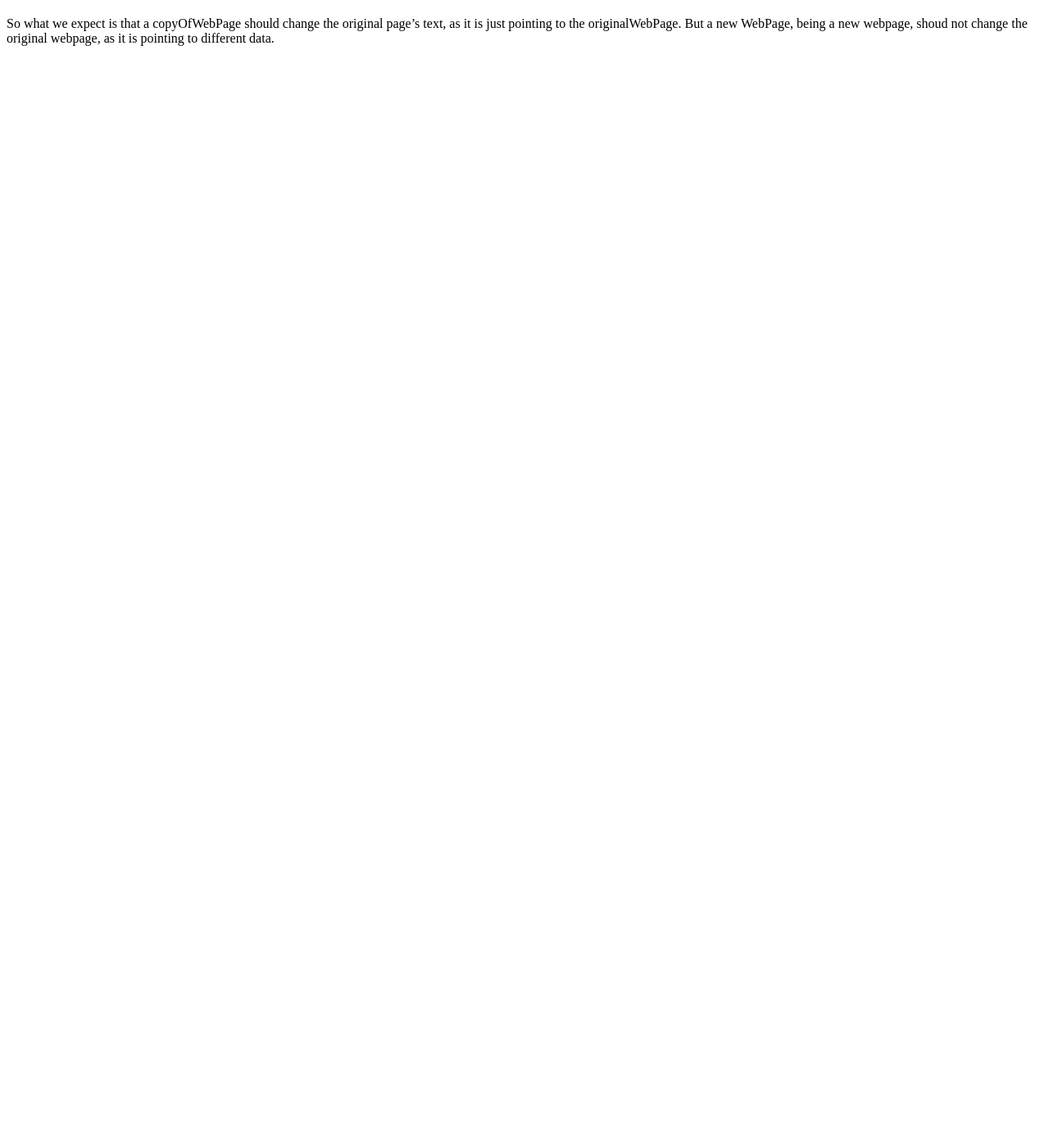
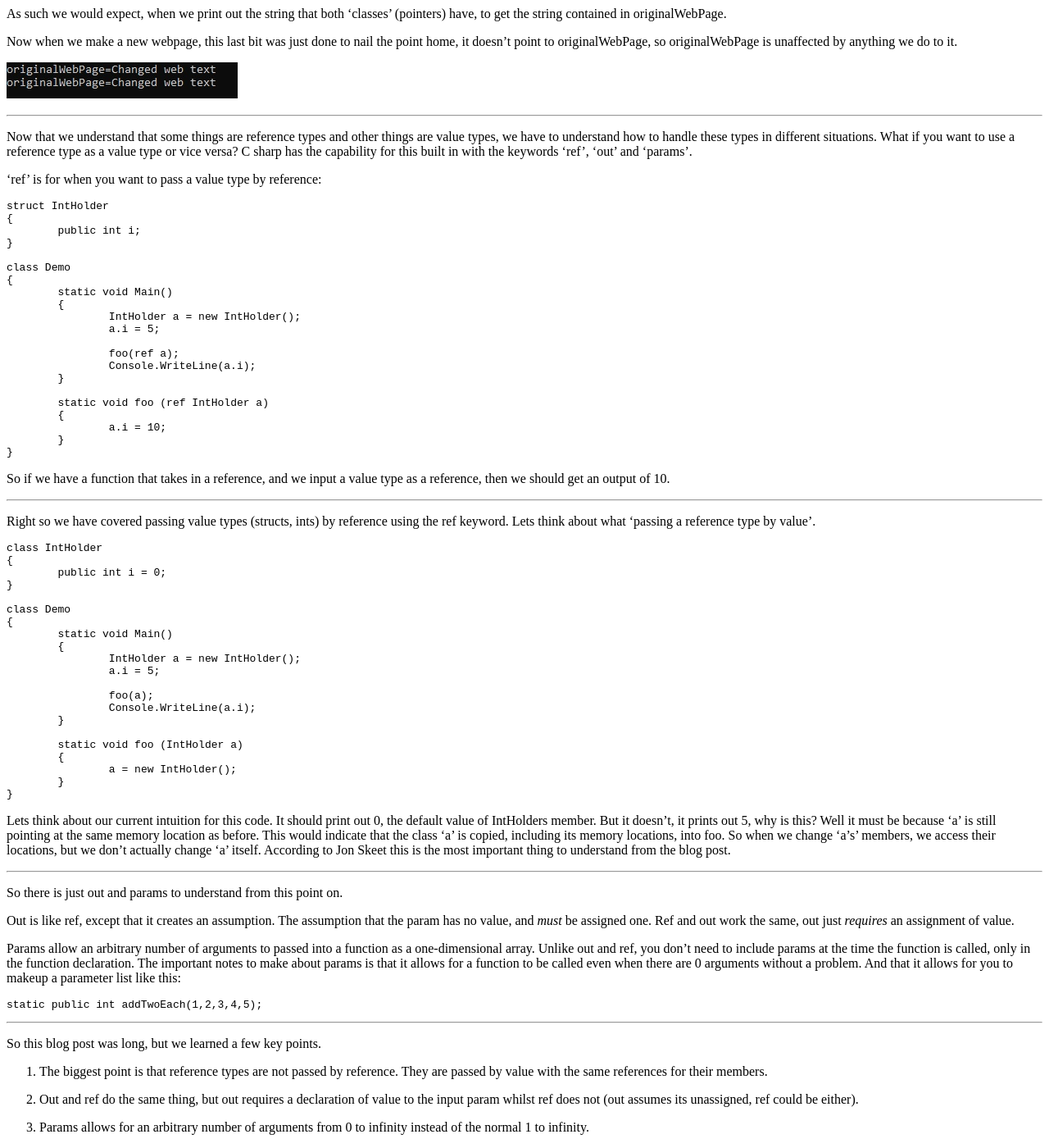
Before and after one commit to mldelaney94/mldelaney94.github.io, a Jekyll site: the page built from _posts/2019-02-20-ref-value-types.markdown, in a window 1280 px wide and 1400 px high, scrolled down 1334 px. Shown: the whole window at 82% size. Built offline with Jekyll 4.4.1, drawn with Linux system fonts in a browser that asks for light colours; before the commit the page ends 1406 px from its top, so only the background shows below that; some of the changed text lies outside the part shown.

Commit message:
passing by value/ref blogpost

````diff
--- a/_posts/2019-02-20-ref-value-types.markdown
+++ b/_posts/2019-02-20-ref-value-types.markdown
@@ -79,7 +79,95 @@ class Demo
 }
 ```
 
+In the code above we first assign a new WebPage to be 'equal' to the original webpage. When we do that, because a Class is a reference type by default, they are essentially pointers. As such, when we make copyOfWebPage = originalWebPage, we are really making a new pointer copyOfWebPage and giving it the address of originalWebPage to point to.
+
+As such we would expect, when we print out the string that both 'classes' (pointers) have, to get the string contained in originalWebPage.
+
+Now when we make a new webpage, this last bit was just done to nail the point home, it doesn't point to originalWebPage, so originalWebPage is unaffected by anything we do to it.
+
 
 ![originalWebPage=Original printed text](/assets/2019-02-20-ref-value-types-post/ref_types_output.jpg)
 
-So what we expect is that a copyOfWebPage should change the original page's text, as it is just pointing to the originalWebPage. But a new WebPage, being a new webpage, shoud not change the original webpage, as it is pointing to different data.
+---
+
+Now that we understand that some things are reference types and other things are value types, we have to understand how to handle these types in different situations. What if you want to use a reference type as a value type or vice versa? C sharp has the capability for this built in with the keywords 'ref', 'out' and 'params'.
+
+'ref' is for when you want to pass a value type by reference:
+
+```cs
+struct IntHolder
+{
+	public int i;
+}
+
+class Demo
+{
+	static void Main()
+	{
+		IntHolder a = new IntHolder();
+		a.i = 5;
+
+		foo(ref a);
+		Console.WriteLine(a.i);
+	}
+
+	static void foo (ref IntHolder a)
+	{
+		a.i = 10;
+	}
+}
+```
+
+So if we have a function that takes in a reference, and we input a value type as a reference, then we should get an output of 10.
+
+---
+
+Right so we have covered passing value types (structs, ints) by reference using the ref keyword. Lets think about what 'passing a reference type by value'.
+
+```cs
+class IntHolder
+{
+	public int i = 0;
+}
+
+class Demo
+{
+	static void Main()
+	{
+		IntHolder a = new IntHolder();
+		a.i = 5;
+
+		foo(a);
+		Console.WriteLine(a.i);
+	}
+
+	static void foo (IntHolder a)
+	{
+		a = new IntHolder();
+	}
+}
+```
+
+Lets think about our current intuition for this code. It should print out 0, the default value of IntHolders member. But it doesn't, it prints out 5, why is this? Well it must be because 'a' is still pointing at the same memory location as before. This would indicate that the class 'a' is copied, including its memory locations, into foo. So when we change 'a's' members, we access their locations, but we don't actually change 'a' itself. According to Jon Skeet this is the most important thing to understand from the blog post.
+
+---
+
+So there is just out and params to understand from this point on.
+
+Out is like ref, except that it creates an assumption. The assumption that the param has no value, and *must* be assigned one. Ref and out work the same, out just *requires* an assignment of value.
+
+Params allow an arbitrary number of arguments to passed into a function as a one-dimensional array. Unlike out and ref, you don't need to include params at the time the function is called, only in the function declaration. The important notes to make about params is that it allows for a function to be called even when there are 0 arguments without a problem. And that it allows for you to makeup a parameter list like this:
+
+```cs
+static public int addTwoEach(1,2,3,4,5);
+```
+
+---
+
+So this blog post was long, but we learned a few key points.
+
+1. The biggest point is that reference types are not passed by reference. They are passed by value with the same references for their members.
+
+2. Out and ref do the same thing, but out requires a declaration of value to the input param whilst ref does not (out assumes its unassigned, ref could be either).
+
+3. Params allows for an arbitrary number of arguments from 0 to infinity instead of the normal 1 to infinity.
````
